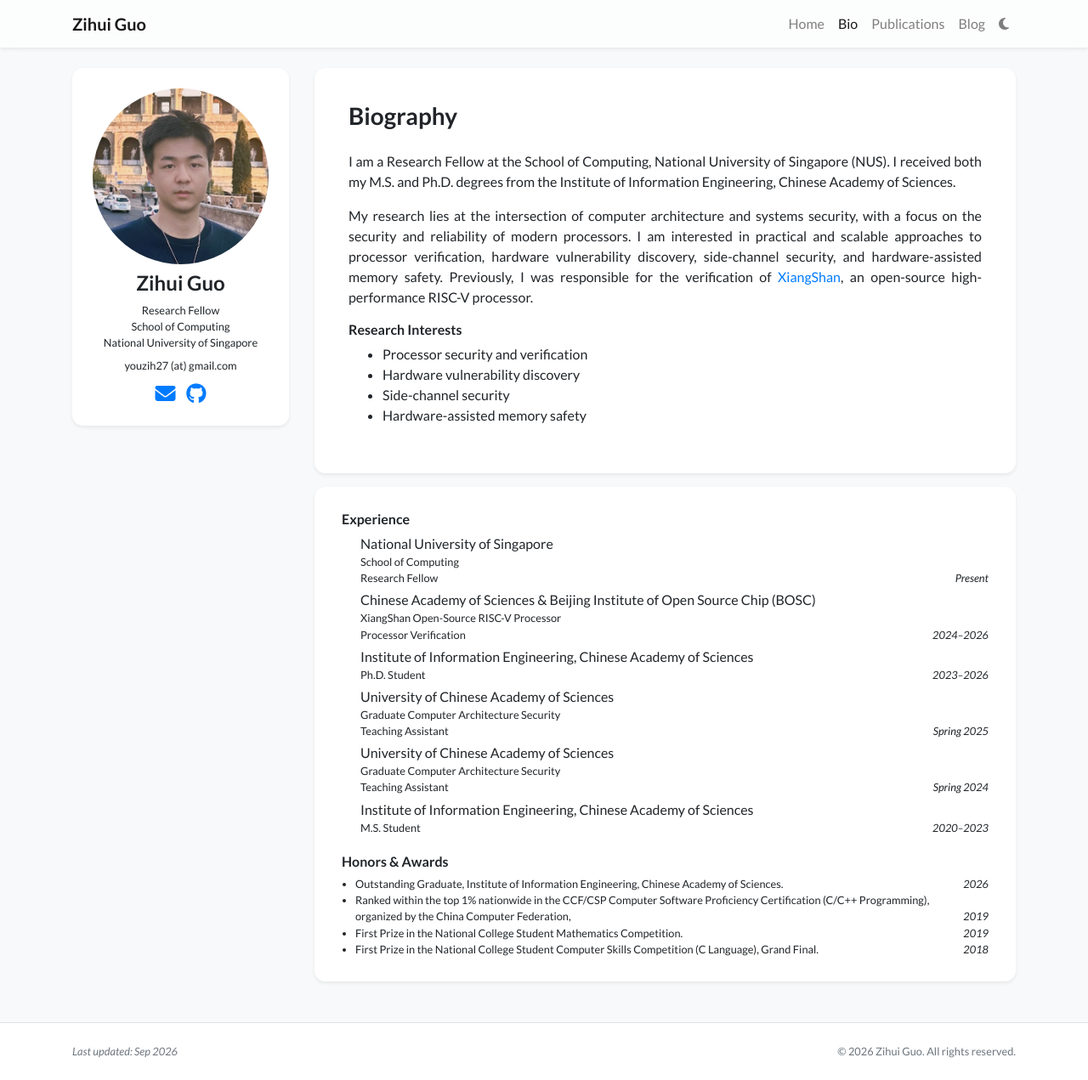
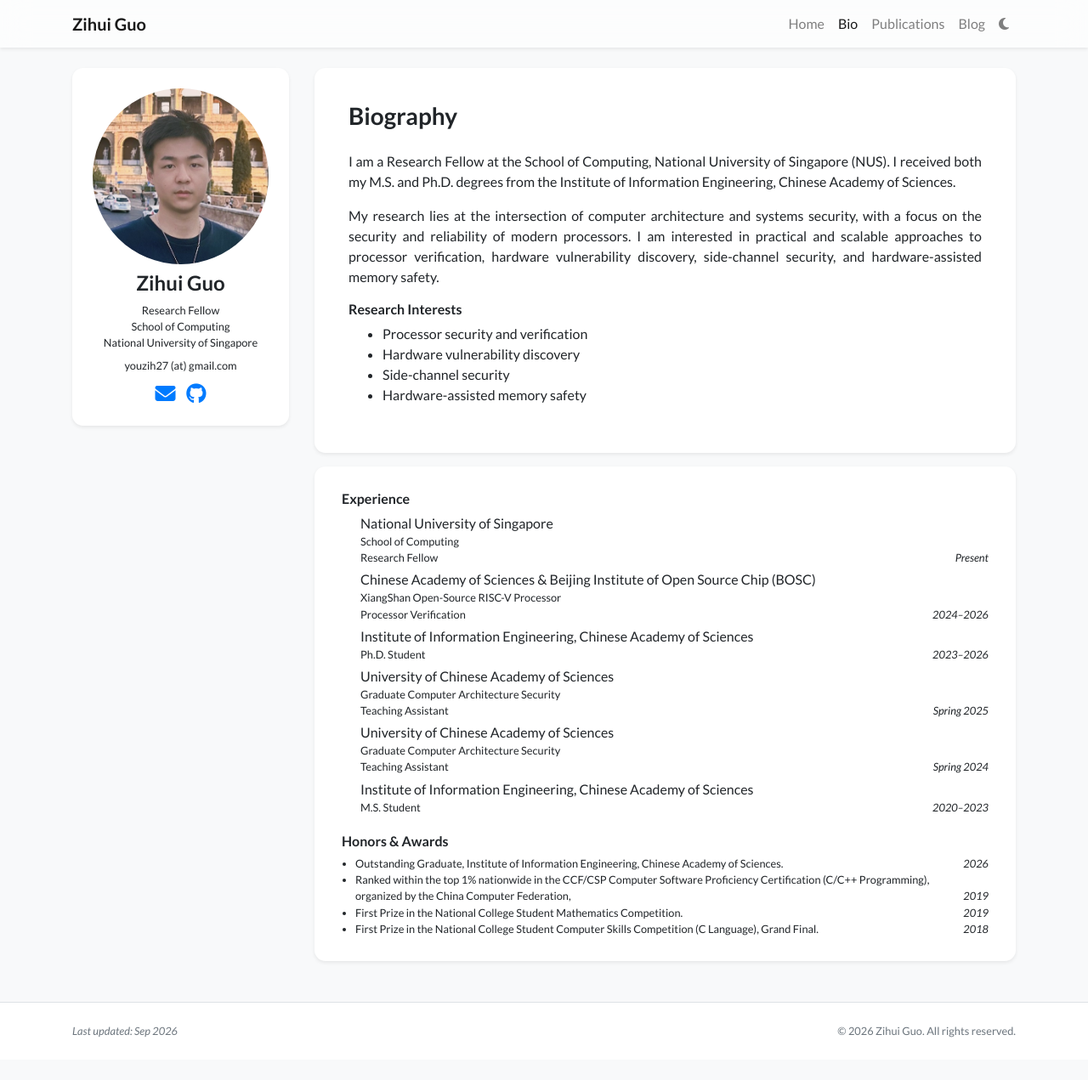
Before and after one commit to youzi27/youzi27.github.io, a Jekyll site: the page built from bio.html, in a window 1280 px wide and 1271 px high. Shown: the whole window at 85% size. Built offline with Jekyll 4.4.1, drawn with Linux system fonts in a browser that asks for light colours; nearby versions of some CDN libraries; a style sheet for code colours, icons or effects is not loaded.

Commit message:
Drop XiangShan sentence from bio
Keep it in the experience list only.

Co-Authored-By: Claude Opus 5 <noreply@anthropic.com>

```diff
--- a/_data/profile.yml
+++ b/_data/profile.yml
@@ -17,10 +17,7 @@ short_bio: >-
   <p>My research lies at the intersection of computer architecture and systems security,
   with a focus on the security and reliability of modern processors. I am interested
   in practical and scalable approaches to processor verification, hardware vulnerability
-  discovery, side-channel security, and hardware-assisted memory safety.
-  Previously, I was responsible for the verification of
-  <a href="https://github.com/OpenXiangShan/XiangShan" target="_blank">XiangShan</a>,
-  an open-source high-performance RISC-V processor.</p>
+  discovery, side-channel security, and hardware-assisted memory safety.</p>
   <h6>Research Interests</h6>
   <ul>
     <li>Processor security and verification</li>
```
